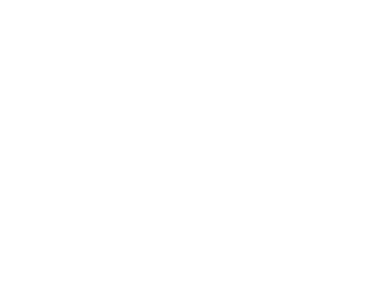
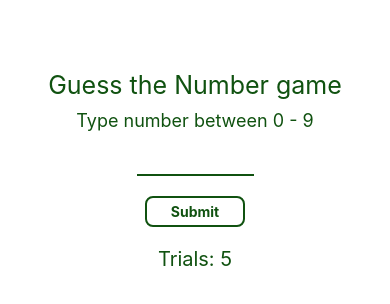
Before and after one commit to bezbrain/guess-number-mobile-app, a React Native app: screen / in a window 390 px wide. Shown: the top 304 px of the page. Built offline with nearby package versions, Linux system fonts and the light colour scheme.

Commit message:
Develop the header and the input box

```diff
--- a/App.tsx
+++ b/App.tsx
@@ -1,11 +1,13 @@
 import { StatusBar } from "expo-status-bar";
 import { StyleSheet, Text, View } from "react-native";
+import { InputNumber } from "./components";
 
 export default function App() {
   return (
     <View style={styles.container}>
-      {/*  */}
       {/* <StatusBar style="auto" /> */}
+      <Text style={styles.gameHeader}>Guess the Number game</Text>
+      <InputNumber />
     </View>
   );
 }
@@ -13,8 +15,14 @@
 const styles = StyleSheet.create({
   container: {
     flex: 1,
-    backgroundColor: "#fff",
-    alignItems: "center",
-    justifyContent: "center",
+    marginVertical: 70,
+    // backgroundColor: "#fff",
+    // alignItems: "center",
+    // justifyContent: "center",
+  },
+  gameHeader: {
+    textAlign: "center",
+    fontSize: 25,
+    color: "#105210",
   },
 });
--- /dev/null
+++ b/components/index.ts
@@ -0,0 +1,3 @@
+import InputNumber from "./inputNumber";
+
+export { InputNumber };
--- /dev/null
+++ b/components/inputNumber.tsx
@@ -0,0 +1,94 @@
+import React, { useState } from "react";
+import { View, Text, StyleSheet, TextInput, ScrollView } from "react-native";
+import { randomNumber } from "../utils/randomNumber";
+
+const InputNumber = () => {
+  const [isText, setIsText] = useState("");
+  const [numbersPicked, setNumberPicked] = useState([]);
+  const [numberOfTrials, setNumberOfTrial] = useState(5);
+
+  const handleInputText = (text: string) => {
+    setIsText(text);
+  };
+
+  const handleSubmitNumber = () => {
+    console.log(randomNumber());
+  };
+
+  return (
+    <ScrollView>
+      <View>
+        <Text style={styles.inputInstruction}>Type number between 0 - 9</Text>
+        <View style={styles.inputContainer}>
+          <TextInput
+            style={styles.inputText}
+            keyboardType="numeric"
+            onChangeText={handleInputText}
+          />
+        </View>
+
+        <View style={styles.customBtnContainer}>
+          <View style={styles.customSubmitBtn}>
+            <Text
+              style={{
+                textAlign: "center",
+                color: "#105210",
+                fontWeight: "bold",
+                padding: 5,
+              }}
+              onPress={handleSubmitNumber}
+            >
+              Submit
+            </Text>
+          </View>
+        </View>
+
+        <Text style={styles.textTrials}>Trials: {numberOfTrials}</Text>
+      </View>
+    </ScrollView>
+  );
+};
+
+export default InputNumber;
+
+const styles = StyleSheet.create({
+  inputInstruction: {
+    textAlign: "center",
+    fontSize: 18,
+    color: "#105210",
+    marginTop: 10,
+  },
+  inputContainer: {
+    width: "100%",
+    justifyContent: "center",
+    alignItems: "center",
+    marginTop: 5,
+  },
+  inputText: {
+    borderColor: "#105210",
+    borderBottomWidth: 2,
+    height: 40,
+    width: "30%",
+    textAlign: "center",
+    fontSize: 25,
+    color: "#105210",
+  },
+  customBtnContainer: {
+    marginTop: 20,
+    flex: 1,
+    justifyContent: "center",
+    alignItems: "center",
+  },
+  customSubmitBtn: {
+    width: 100,
+    borderWidth: 2,
+    borderColor: "#105210",
+    borderRadius: 8,
+  },
+  textTrials: {
+    textAlign: "center",
+    marginTop: 20,
+    fontSize: 20,
+    color: "#105210",
+  },
+});
--- /dev/null
+++ b/utils/randomNumber.ts
@@ -0,0 +1,3 @@
+export const randomNumber = () => {
+  return Math.floor(Math.random() * 10);
+};
```
Also changed, not shown: components/result.tsx (added, +8 -0 lines).
